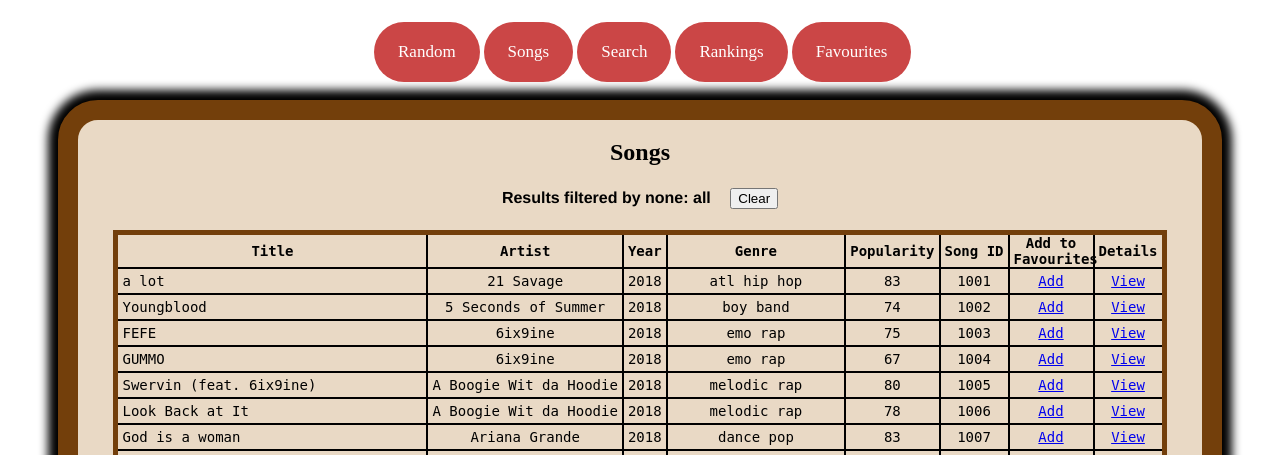
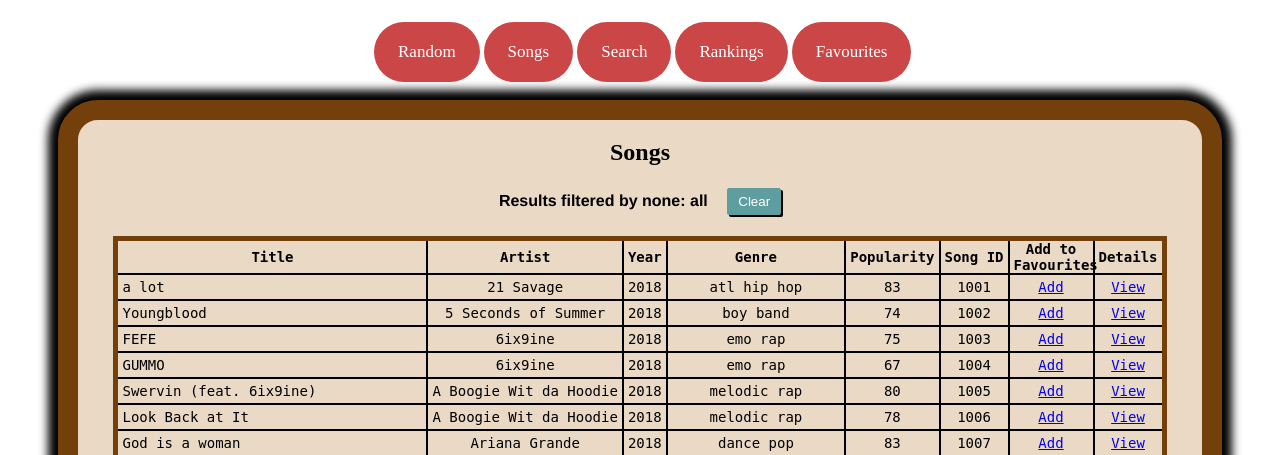
Before and after one commit to Geordous-Huxwell/single-page-songs-app, a PHP site: page /results.php in a window 1280 px wide. Shown: the part 65-520 px from the top of the page. Run offline with PHP 8.4, Linux system fonts and the light colour scheme; data comes from the database, SQL or seed files in the repository.

Commit message:
"clear" button styling

```diff
--- a/jconl266/results.php
+++ b/jconl266/results.php
@@ -77,6 +77,17 @@ th {
 
 button {
     margin-left: 15px;
+    color: white;
+    background-color: cadetblue;
+    padding: 5px 10px;
+    border: 1px cadetblue solid;
+    border-radius: 2px;
+    box-shadow: 2px 2px black;
+}
+
+button:active {
+    transform: translate(1px, 1px);
+    box-shadow: none;
 }
 
 form {
```
